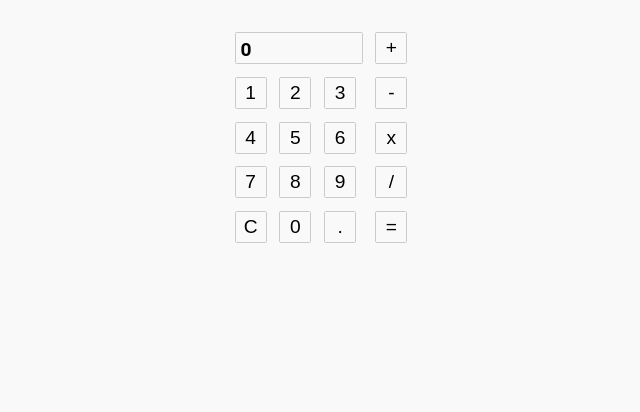
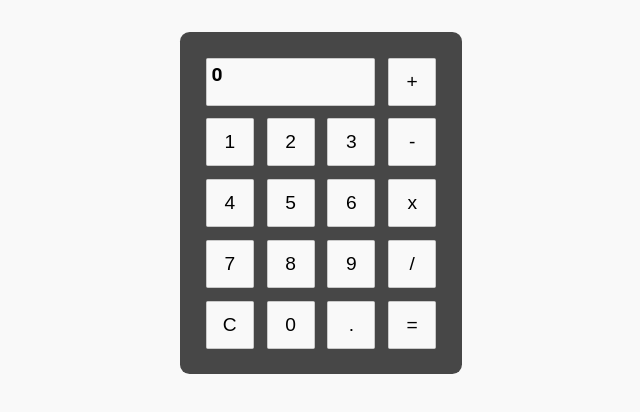
Before and after one commit to Devon107/calculator, a React (Vite) app: page / in a window 1280 px wide. Shown: the top 412 px of the page, without its empty margins (319-959 px from the left). Built offline with nearby package versions, Linux system fonts and the light colour scheme.

Commit message:
Created panel component

```diff
--- /dev/null
+++ b/src/components/Panel.tsx
@@ -0,0 +1,48 @@
+import Display from  './Display'
+import Button from './Button'
+type Props = {
+    userInput: string
+    result: string
+    numberOne: string
+    handleClick: (value: string) => void
+}
+
+export default function Panel({userInput, result, numberOne, handleClick}:Props){
+    return(
+        <>
+            <div className="column">
+                <div className="display">
+                <Display value={userInput}/>
+                <Display value={result || numberOne || '0'}/>
+                </div>
+                <div className="row">
+                <Button name="1" onClick={() => handleClick('1')}/>
+                <Button name="2" onClick={() => handleClick('2')}/>
+                <Button name="3" onClick={() => handleClick('3')}/>
+                </div>
+                <div className="row">
+                <Button name="4" onClick={() => handleClick('4')}/>
+                <Button name="5" onClick={() => handleClick('5')}/>
+                <Button name="6" onClick={() => handleClick('6')}/>
+                </div>
+                <div className="row">
+                <Button name="7" onClick={() => handleClick('7')}/>
+                <Button name="8" onClick={() => handleClick('8')}/>
+                <Button name="9" onClick={() => handleClick('9')}/>
+                </div>
+                <div className="row">
+                <Button name="C" onClick={() => handleClick('C')}/>
+                <Button name="0" onClick={() => handleClick('0')}/>
+                <Button name="." onClick={() => handleClick('.')}/>
+                </div>
+            </div>
+            <aside className="column">
+                <Button name="+" onClick={() => handleClick('+')}/>
+                <Button name="-" onClick={() => handleClick('-')}/>
+                <Button name="x" onClick={() => handleClick('x')}/>
+                <Button name="/" onClick={() => handleClick('/')}/>
+                <Button name="=" onClick={() => handleClick('=')}/>
+            </aside>
+        </>
+    )
+}
--- a/src/pages/App.css
+++ b/src/pages/App.css
@@ -4,6 +4,12 @@
   justify-content: center;
   place-items: center;
   margin:2rem;
+}
+
+.app>div:first-child{
+  background-color: #474747;
+  padding: 1.6rem;
+  border-radius: 0.6rem;
 }
 
 .row{
@@ -18,8 +24,8 @@
 }
 
 .display{
-  width: 8rem;
-  height: 2rem;
+  width: 10.6rem;
+  height: 3rem;
   border:1px solid #cacaca;
   padding: 0.3rem;
   border-radius: 0.1rem;
@@ -31,12 +37,20 @@
 }
 
 button{
-  width:2rem;
-  height: 2rem;
+  width:3rem;
+  height: 3rem;
   border:1px solid #cacaca;
+  border-radius:0.3rem;
   border-radius: 0.1rem;
   background-color: #f9f9f9;
   cursor: pointer;
   font-size: 1.2rem;
   text-align:center;
 }
+
+.yellow{
+  background-color: rgb(214, 193, 3);
+}
+.gray-blue{
+  background-color: rgb(53, 53, 88);
+}
--- a/src/pages/App.tsx
+++ b/src/pages/App.tsx
@@ -1,7 +1,6 @@
 import { useState } from 'react'
 import './App.css'
-import Display from '../components/Display'
-import Button from '../components/Button'
+import Panel from '../components/Panel'
 
 const REGEX = /[0-9]+/
 
@@ -104,39 +103,7 @@ function App() {
   return (
     <main className="app">
       <div className="row">
-        <div className="column">
-          <div className="display">
-            <Display value={userInput}/>
-            <Display value={result || numberOne || '0'}/>
-          </div>
-          <div className="row">
-            <Button name="1" onClick={() => handleClick('1')}/>
-            <Button name="2" onClick={() => handleClick('2')}/>
-            <Button name="3" onClick={() => handleClick('3')}/>
-          </div>
-          <div className="row">
-            <Button name="4" onClick={() => handleClick('4')}/>
-            <Button name="5" onClick={() => handleClick('5')}/>
-            <Button name="6" onClick={() => handleClick('6')}/>
-          </div>
-          <div className="row">
-            <Button name="7" onClick={() => handleClick('7')}/>
-            <Button name="8" onClick={() => handleClick('8')}/>
-            <Button name="9" onClick={() => handleClick('9')}/>
-          </div>
-          <div className="row">
-            <Button name="C" onClick={() => handleClick('C')}/>
-            <Button name="0" onClick={() => handleClick('0')}/>
-            <Button name="." onClick={() => handleClick('.')}/>
-          </div>
-        </div>
-        <aside className="column">
-            <Button name="+" onClick={() => handleClick('+')}/>
-            <Button name="-" onClick={() => handleClick('-')}/>
-            <Button name="x" onClick={() => handleClick('x')}/>
-            <Button name="/" onClick={() => handleClick('/')}/>
-            <Button name="=" onClick={() => handleClick('=')}/>
-        </aside>
+        <Panel userInput={userInput} result={result} numberOne={numberOne} handleClick={handleClick}/>
       </div>
     </main>
   )
```
